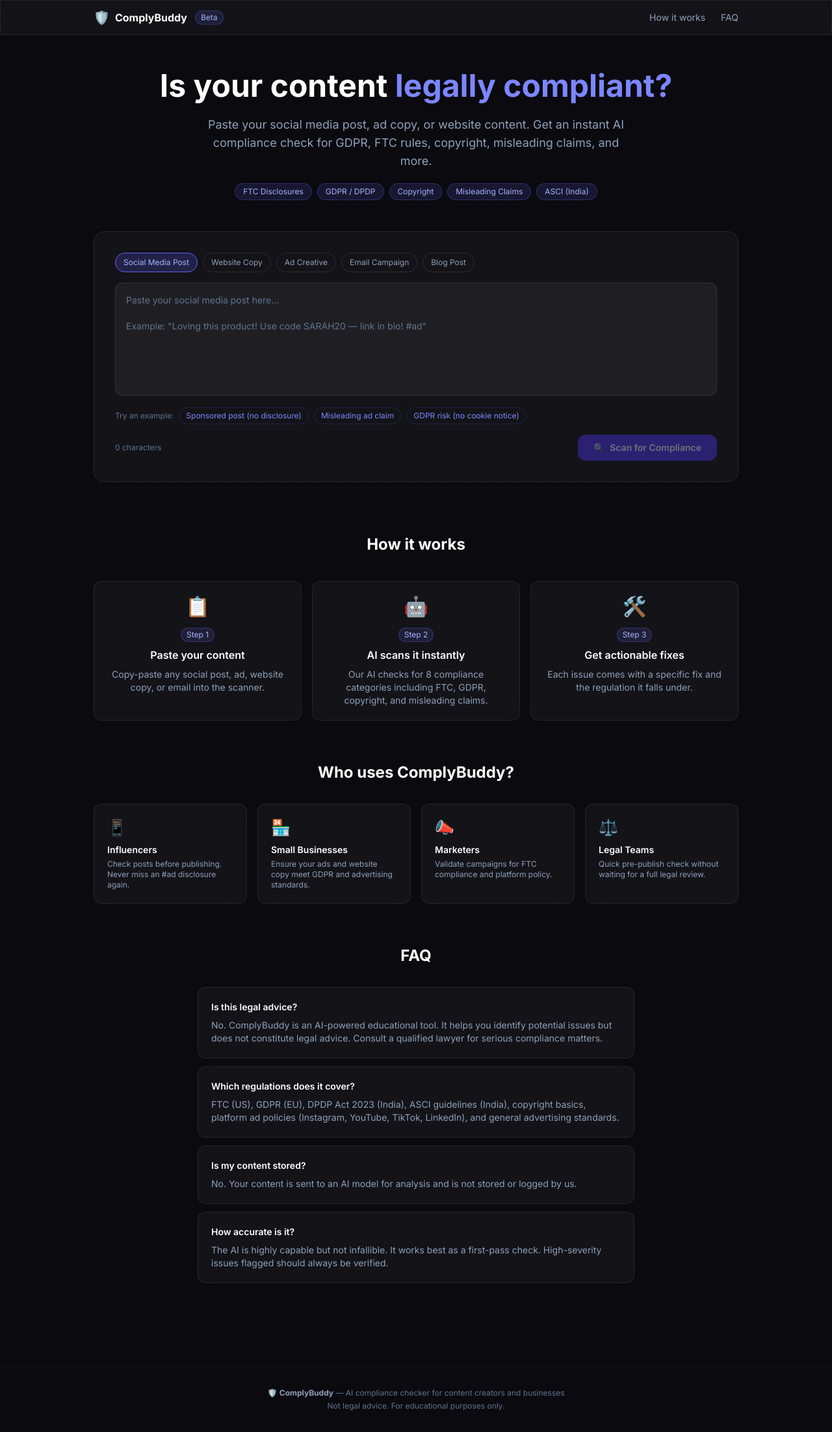
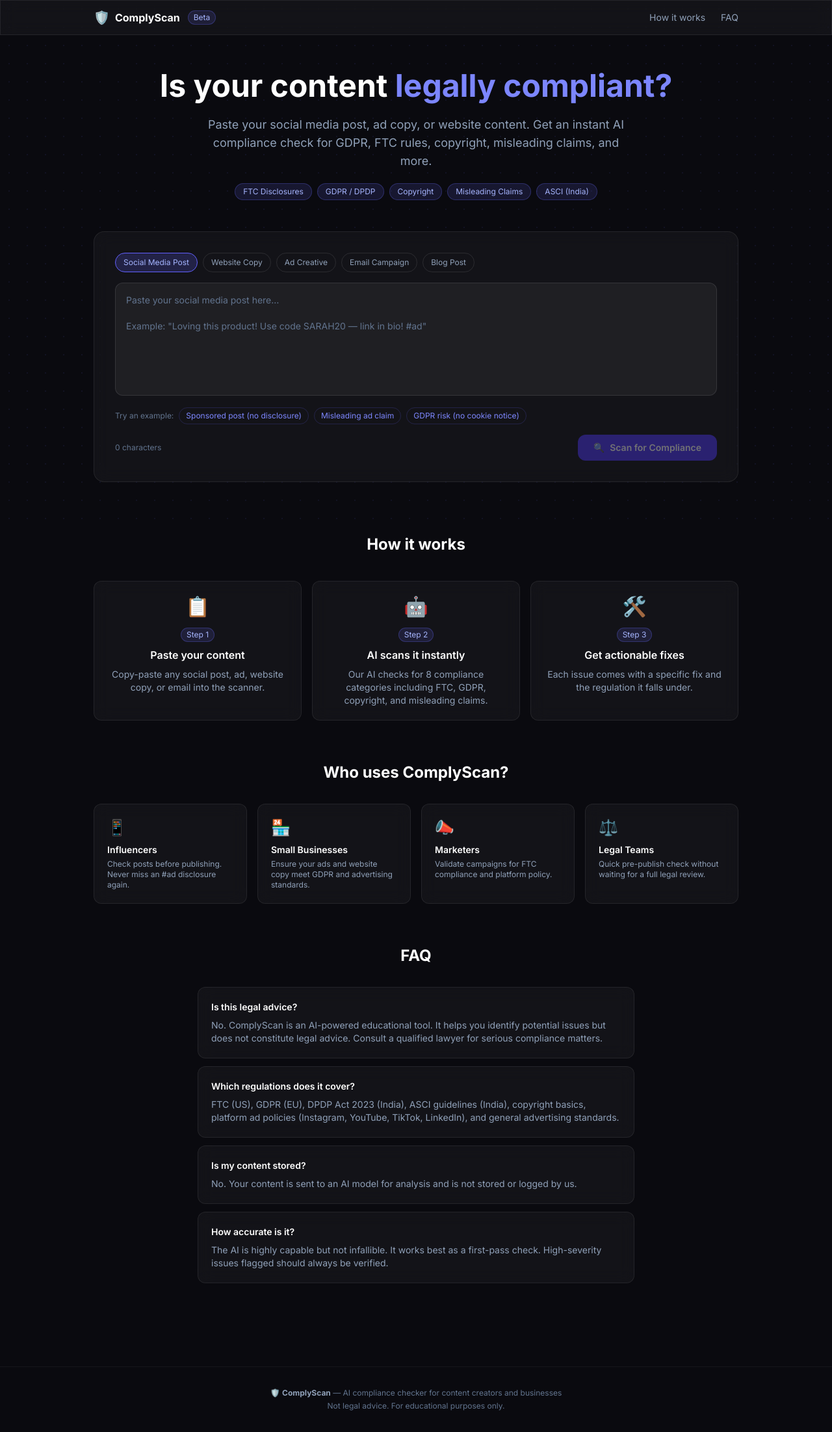
Before and after one commit to infosiva/complybuddy, a Next.js app: page / in a window 1280 px wide. Shown: the whole page at 65% size. Built offline with nearby package versions, Linux system fonts and the light colour scheme.

Commit message:
Rename ComplyBuddy → ComplyScan, update metadata for complyscan.app

```diff
--- a/app/layout.tsx
+++ b/app/layout.tsx
@@ -5,13 +5,14 @@
 const inter = Inter({ subsets: ["latin"] });
 
 export const metadata: Metadata = {
-  title: "ComplyBuddy — AI Compliance Checker for Social Media & Websites",
-  description: "Instantly check your social media posts, captions, and website content for GDPR, FTC, copyright, and advertising compliance issues. Free AI-powered compliance scanner.",
-  keywords: "compliance checker, GDPR compliance, FTC disclosure, social media compliance, copyright checker, AI compliance tool",
+  title: "ComplyScan — AI Compliance Checker for Social Media & Websites",
+  description: "Instantly scan your social media posts, ads, and website content for GDPR, FTC, copyright, and advertising compliance issues. Free AI-powered compliance scanner.",
+  keywords: "compliance scanner, GDPR compliance, FTC disclosure, social media compliance, copyright checker, AI compliance tool, complyscan",
   openGraph: {
-    title: "ComplyBuddy — AI Compliance Checker",
+    title: "ComplyScan — AI Compliance Scanner",
     description: "Scan your content for legal compliance issues in seconds. Free for influencers, small businesses, and marketers.",
     type: "website",
+    url: "https://complyscan.app",
   },
 };
 
--- a/app/page.tsx
+++ b/app/page.tsx
@@ -129,7 +129,7 @@
         <div className="max-w-5xl mx-auto px-4 py-3 flex items-center justify-between">
           <div className="flex items-center gap-2">
             <span className="text-xl">🛡️</span>
-            <span className="font-bold text-white">ComplyBuddy</span>
+            <span className="font-bold text-white">ComplyScan</span>
             <span className="badge-blue text-xs px-2 py-0.5 rounded-full ml-1">Beta</span>
           </div>
           <nav className="flex items-center gap-6 text-sm text-slate-400">
@@ -308,7 +308,7 @@
             <div className="glass rounded-xl p-5 flex flex-col sm:flex-row items-center justify-between gap-4">
               <div>
                 <p className="text-sm font-semibold text-white">Scan another piece of content</p>
-                <p className="text-xs text-slate-500 mt-0.5">ComplyBuddy is free to use. No account needed.</p>
+                <p className="text-xs text-slate-500 mt-0.5">ComplyScan is free to use. No account needed.</p>
               </div>
               <button
                 onClick={() => { setContent(""); setResult(null); setError(""); }}
@@ -341,7 +341,7 @@
 
         {/* Who it's for */}
         <section className="mt-16">
-          <h2 className="text-2xl font-bold text-white text-center mb-8">Who uses ComplyBuddy?</h2>
+          <h2 className="text-2xl font-bold text-white text-center mb-8">Who uses ComplyScan?</h2>
           <div className="grid sm:grid-cols-2 lg:grid-cols-4 gap-4">
             {[
               { icon: "📱", title: "Influencers", desc: "Check posts before publishing. Never miss an #ad disclosure again." },
@@ -363,7 +363,7 @@
           <h2 className="text-2xl font-bold text-white text-center mb-8">FAQ</h2>
           <div className="space-y-3 max-w-2xl mx-auto">
             {[
-              { q: "Is this legal advice?", a: "No. ComplyBuddy is an AI-powered educational tool. It helps you identify potential issues but does not constitute legal advice. Consult a qualified lawyer for serious compliance matters." },
+              { q: "Is this legal advice?", a: "No. ComplyScan is an AI-powered educational tool. It helps you identify potential issues but does not constitute legal advice. Consult a qualified lawyer for serious compliance matters." },
               { q: "Which regulations does it cover?", a: "FTC (US), GDPR (EU), DPDP Act 2023 (India), ASCI guidelines (India), copyright basics, platform ad policies (Instagram, YouTube, TikTok, LinkedIn), and general advertising standards." },
               { q: "Is my content stored?", a: "No. Your content is sent to an AI model for analysis and is not stored or logged by us." },
               { q: "How accurate is it?", a: "The AI is highly capable but not infallible. It works best as a first-pass check. High-severity issues flagged should always be verified." },
@@ -379,7 +379,7 @@
 
       {/* Footer */}
       <footer className="border-t border-white/5 mt-20 py-8 text-center text-xs text-slate-500">
-        <p>🛡️ <strong className="text-slate-400">ComplyBuddy</strong> — AI compliance checker for content creators and businesses</p>
+        <p>🛡️ <strong className="text-slate-400">ComplyScan</strong> — AI compliance checker for content creators and businesses</p>
         <p className="mt-1">Not legal advice. For educational purposes only.</p>
       </footer>
     </div>
```
